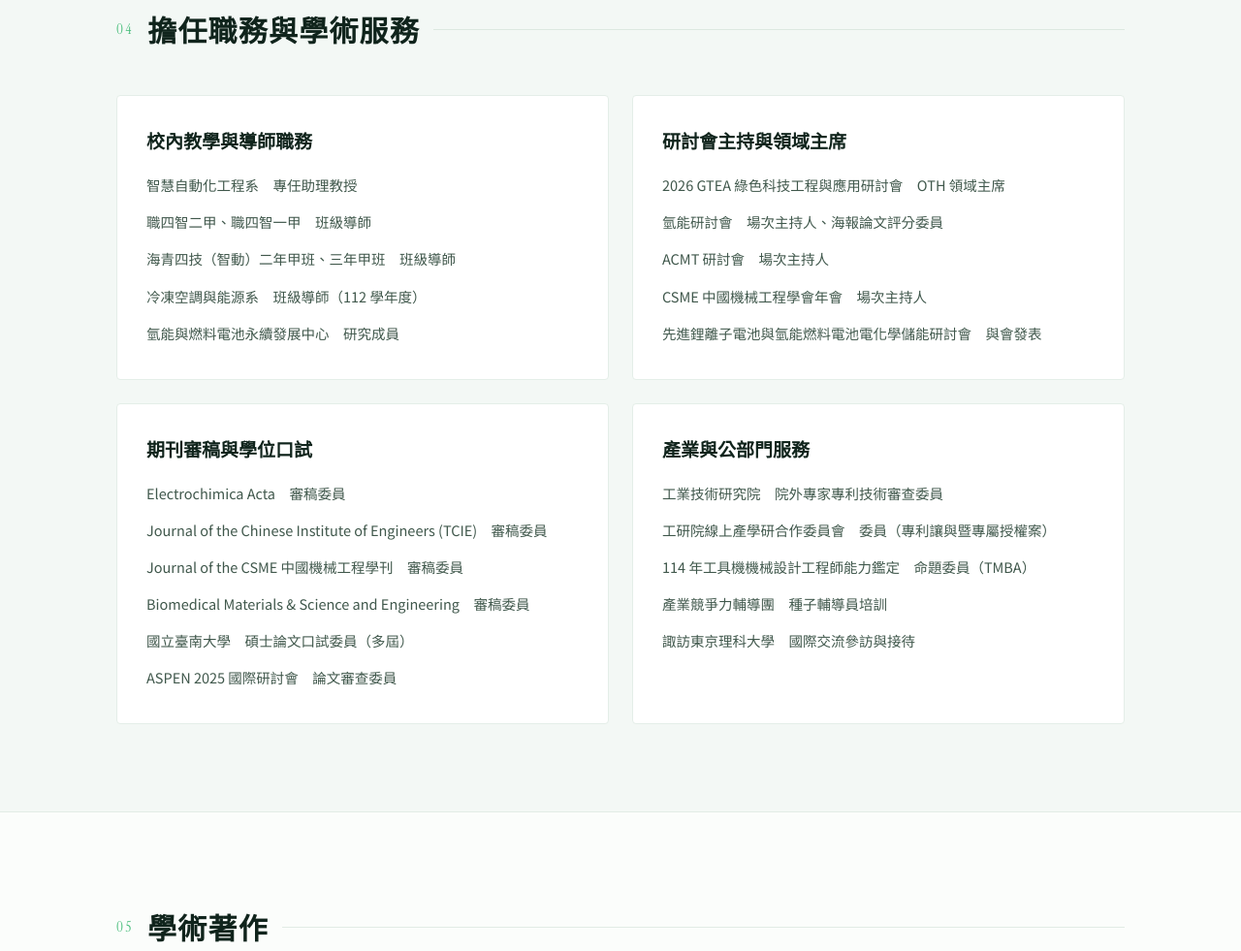
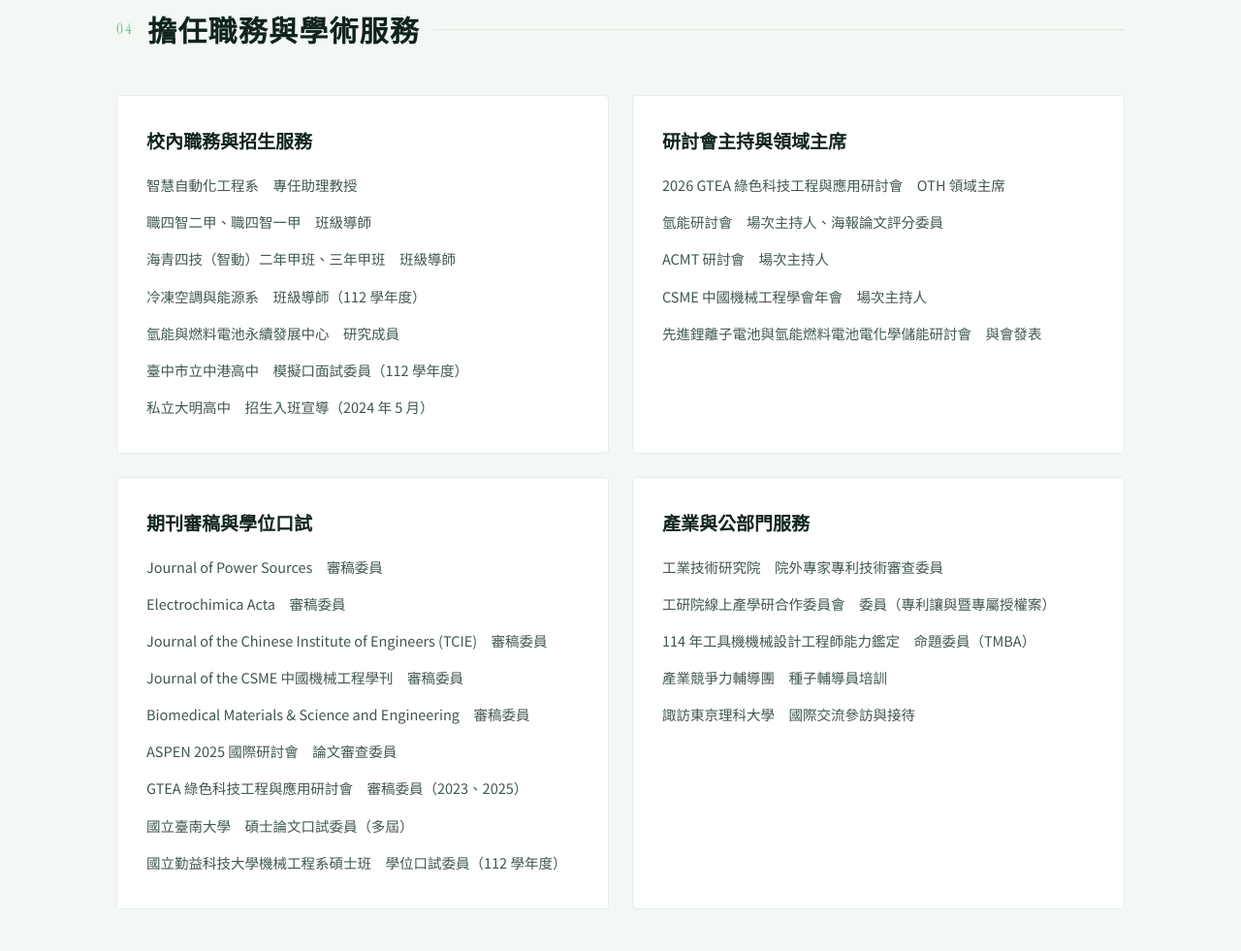
Before and after one commit to pjchen53-a11y/pjchen53-a11y.github.io, a plain HTML site: page index.html in a window 1280 px wide. Shown: the part 2860-3841 px from the top of the page at 97% size. Drawn offline with Linux system fonts and the light colour scheme.

Commit message:
Add files via upload

```diff
--- a/index.html
+++ b/index.html
@@ -317,13 +317,15 @@
     <div class="head"><span class="no">04</span><h2>擔任職務與學術服務</h2><span class="ln"></span></div>
     <div class="grid2">
       <div class="box">
-        <h3>校內教學與導師職務</h3>
+        <h3>校內職務與招生服務</h3>
         <ul>
           <li>智慧自動化工程系　專任助理教授</li>
           <li>職四智二甲、職四智一甲　班級導師</li>
           <li>海青四技（智動）二年甲班、三年甲班　班級導師</li>
           <li>冷凍空調與能源系　班級導師（112 學年度）</li>
           <li>氫能與燃料電池永續發展中心　研究成員</li>
+          <li>臺中市立中港高中　模擬口面試委員（112 學年度）</li>
+          <li>私立大明高中　招生入班宣導（2024 年 5 月）</li>
         </ul>
       </div>
       <div class="box">
@@ -339,12 +341,15 @@
       <div class="box">
         <h3>期刊審稿與學位口試</h3>
         <ul>
+          <li>Journal of Power Sources　審稿委員</li>
           <li>Electrochimica Acta　審稿委員</li>
           <li>Journal of the Chinese Institute of Engineers (TCIE)　審稿委員</li>
           <li>Journal of the CSME 中國機械工程學刊　審稿委員</li>
           <li>Biomedical Materials &amp; Science and Engineering　審稿委員</li>
+          <li>ASPEN 2025 國際研討會　論文審查委員</li>
+          <li>GTEA 綠色科技工程與應用研討會　審稿委員（2023、2025）</li>
           <li>國立臺南大學　碩士論文口試委員（多屆）</li>
-          <li>ASPEN 2025 國際研討會　論文審查委員</li>
+          <li>國立勤益科技大學機械工程系碩士班　學位口試委員（112 學年度）</li>
         </ul>
       </div>
       <div class="box">
```
